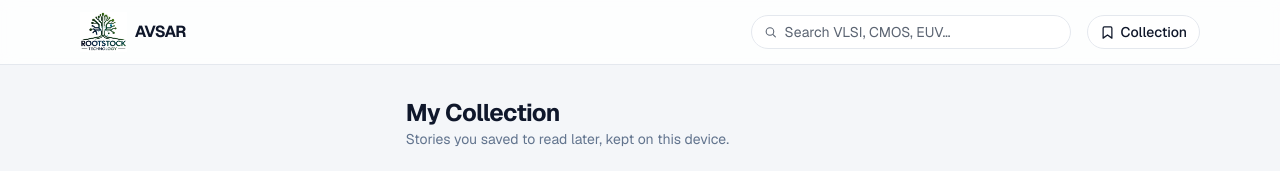
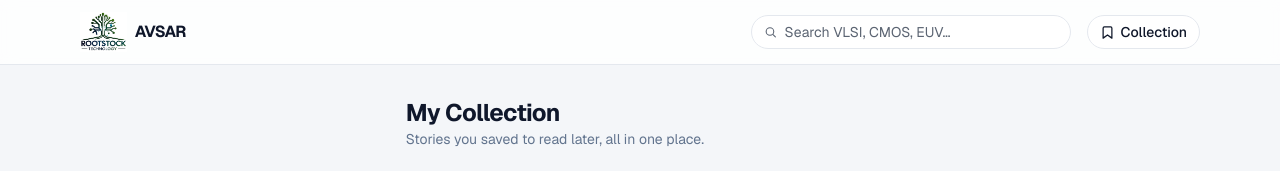
Before and after one commit to rootstock-tech-org/Edustream-Illustrations_FE_BE, a Next.js app: page /saved in a window 1280 px wide. Shown: the top 171 px of the page. Built offline with nearby package versions, Linux system fonts and the light colour scheme.

Commit message:
Collection page: cleaner subtitle wording

```diff
--- a/src/app/saved/page.tsx
+++ b/src/app/saved/page.tsx
@@ -10,7 +10,7 @@
       <div className="mx-auto max-w-6xl px-4 pb-16">
         <div className="mb-6 mt-8">
           <h1 className="text-2xl font-bold tracking-tight text-slate-900">My Collection</h1>
-          <p className="text-sm text-slate-500">Stories you saved to read later, kept on this device.</p>
+          <p className="text-sm text-slate-500">Stories you saved to read later, all in one place.</p>
         </div>
         <SavedList />
       </div>
```
